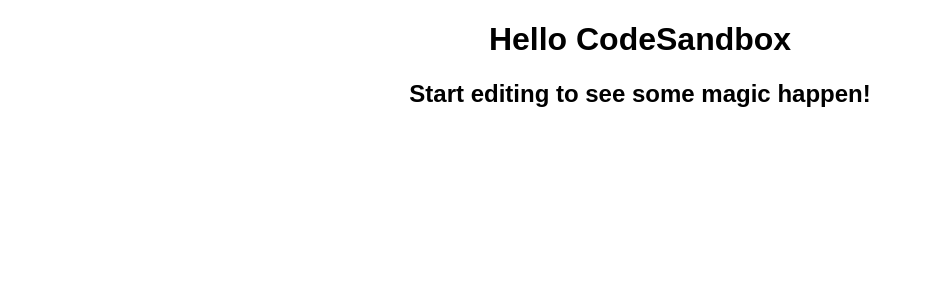
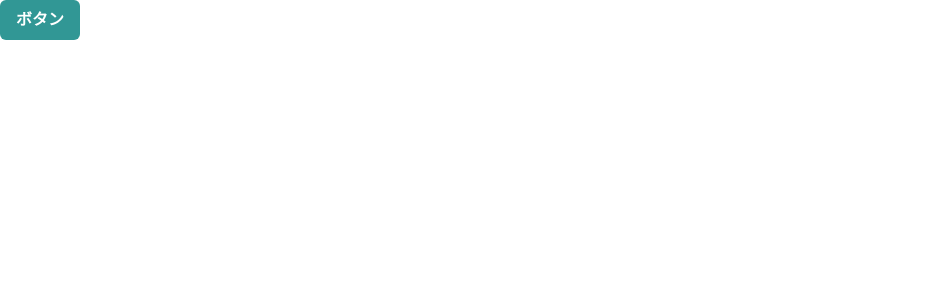
Before and after one commit to JunSasaki0077/react-intermediate, a React (Create React App) app: page / in a window 1280 px wide. Shown: the top 300 px of the page, without its empty margins (0-932 px from the left). Built offline with nearby package versions, Linux system fonts and the light colour scheme.

Commit message:
事前準備

```diff
--- a/src/App.tsx
+++ b/src/App.tsx
@@ -1,10 +1,10 @@
+import { Button, ChakraProvider } from "@chakra-ui/react";
 import "./styles.css";
 
 export default function App() {
   return (
-    <div className="App">
-      <h1>Hello CodeSandbox</h1>
-      <h2>Start editing to see some magic happen!</h2>
-    </div>
+    <ChakraProvider>
+      <Button colorScheme="teal">ボタン</Button>
+    </ChakraProvider>
   );
 }
--- a/src/index.tsx
+++ b/src/index.tsx
@@ -1,13 +1,6 @@
-import { StrictMode } from "react";
-import * as ReactDOMClient from "react-dom/client";
+import { render } from "react-dom";
 
 import App from "./App";
 
 const rootElement = document.getElementById("root");
-const root = ReactDOMClient.createRoot(rootElement);
-
-root.render(
-  <StrictMode>
-    <App />
-  </StrictMode>
-);
+render(<App />, rootElement);
```
Also changed, not shown: package.json (+7 -3 lines).
